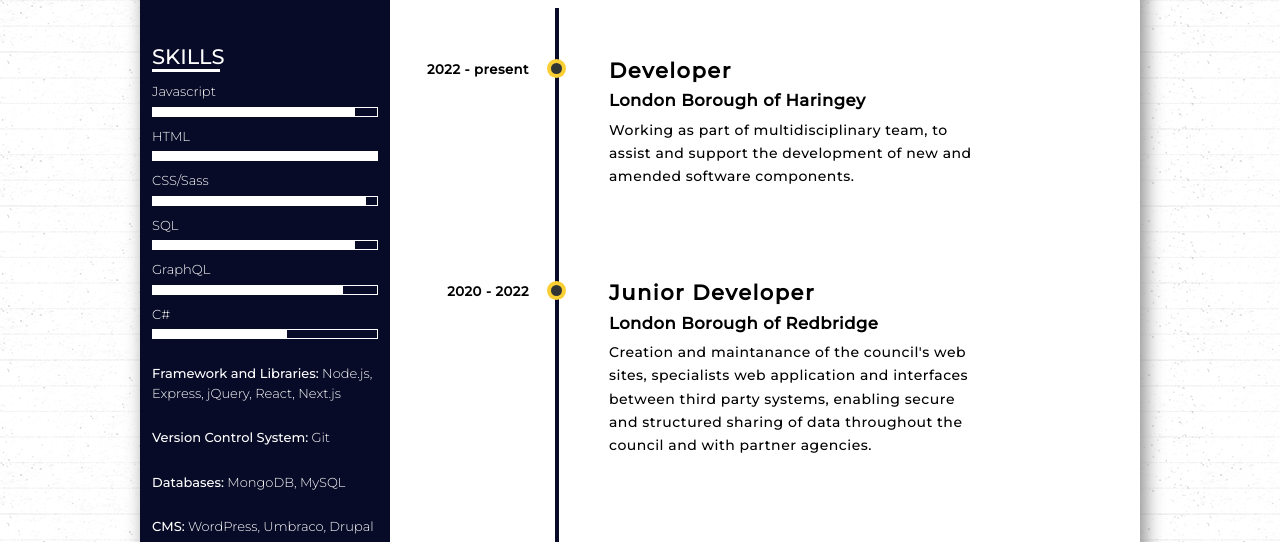
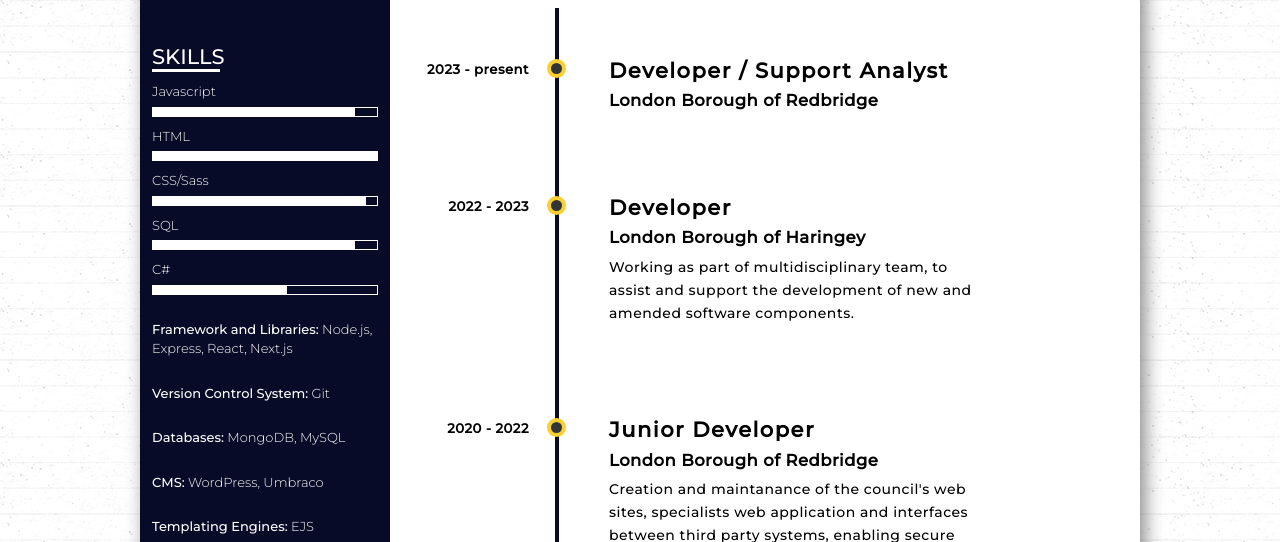
Before and after one commit to konrad-gasior/CV, a plain HTML site: page index.html in a window 1280 px wide. Shown: the part 410-952 px from the top of the page. Drawn offline with nearby package versions, Linux system fonts and the light colour scheme.

Commit message:
Back to Redbridge as Developer

```diff
--- a/index.html
+++ b/index.html
@@ -69,18 +69,14 @@
                         <div class="progress" style="height: 10px;">
                             <div class="progress-bar" role="progressbar" style="width: 90%;" aria-valuenow="90" aria-valuemin="0" aria-valuemax="100" aria-label="90"></div>
                         </div>
-                        <p class="skills-progress">GraphQL</p>
-                        <div class="progress" style="height: 10px;">
-                            <div class="progress-bar" role="progressbar" style="width: 85%;" aria-valuenow="85" aria-valuemin="0" aria-valuemax="100" aria-label="85"></div>
-                        </div>
                         <p class="skills-progress">C#</p>
                         <div class="progress" style="height: 10px;">
                             <div class="progress-bar" role="progressbar" style="width: 60%;" aria-valuenow="60" aria-valuemin="0" aria-valuemax="100" aria-label="60"></div>
                         </div>
-                        <p class="additional-skills"><strong>Framework and Libraries:</strong> Node.js, Express, jQuery, React, Next.js</p>
+                        <p class="additional-skills"><strong>Framework and Libraries:</strong> Node.js, Express, React, Next.js</p>
                         <p class="additional-skills"><strong>Version Control System:</strong> Git</p>
                         <p class="additional-skills"><strong>Databases:</strong> MongoDB, MySQL</p>
-                        <p class="additional-skills"><strong>CMS:</strong> WordPress, Umbraco, Drupal</p>
+                        <p class="additional-skills"><strong>CMS:</strong> WordPress, Umbraco</p>
                         <p class="additional-skills"><strong>Templating Engines:</strong> EJS</p>
                     </div>
                     <div id="education">
@@ -95,7 +91,12 @@
                         <h2>EXPERIENCE</h2>
                         <div id="timeline-content">
                             <ul class="timeline">
-                                <li class="event" data-date="2022 - present">
+                                <li class="event" data-date="2023 - present">
+                                <h3>Developer / Support Analyst</h3>
+                                <h4>London Borough of Redbridge</h4>
+<!--                                 <p></p> -->
+                                </li>
+                                <li class="event" data-date="2022 - 2023">
                                 <h3>Developer</h3>
                                 <h4>London Borough of Haringey</h4>
                                 <p>Working as part of multidisciplinary team, to assist and support the development of new and amended software components.</p>
```
